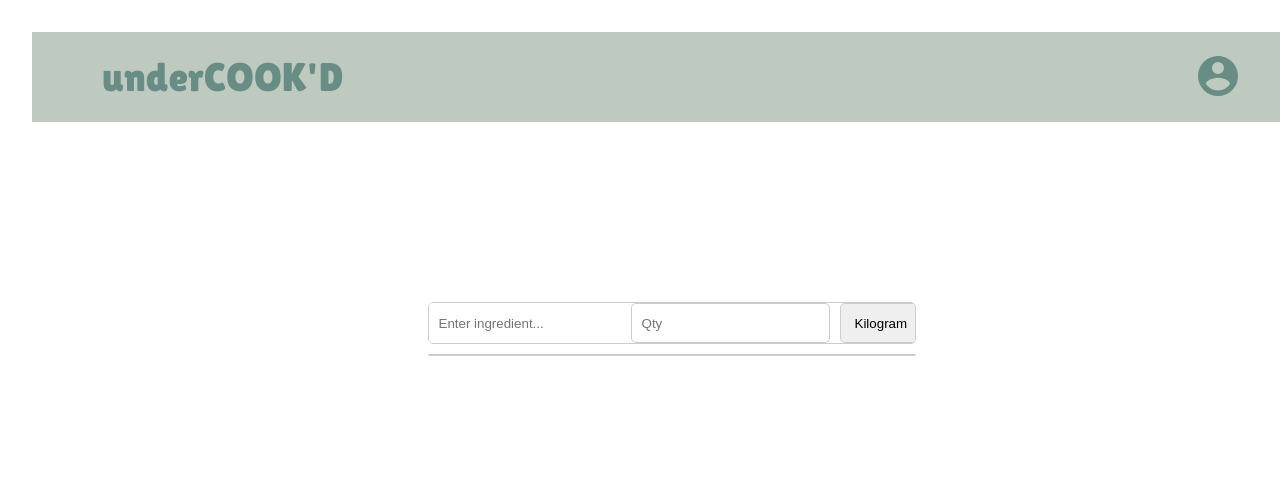
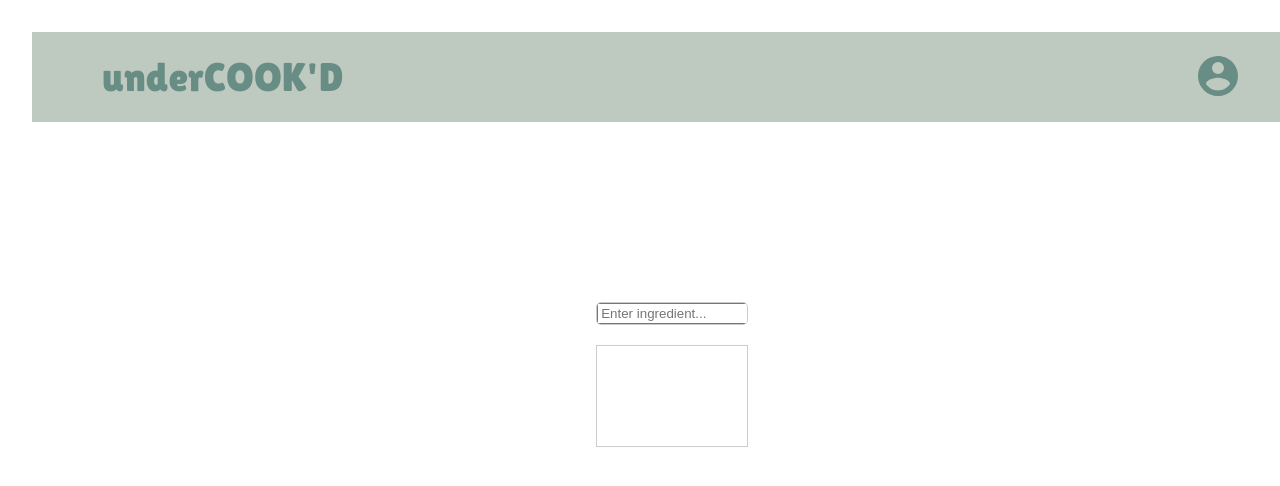
Before and after one commit to KahMeng2/hackitects, a React (Vite) app in the folder client/: page / in a window 1280 px wide. Shown: the top 486 px of the page. Built offline with nearby package versions, Linux system fonts and the light colour scheme; a web font is replaced by a local one.

Commit message:
added code on dynamic search

```diff
--- a/client/src/App.css
+++ b/client/src/App.css
@@ -51,3 +51,8 @@
   align-items: center;
   min-width: 200px;
 }
+
+
+body {
+  color: black; /* Changes font color to black */
+}
--- a/client/src/App.jsx
+++ b/client/src/App.jsx
@@ -1,5 +1,5 @@
 import "./App.css";
-import SearchBar_test from './component/SearchBar_test';
+import Test from './component/SearchBar_test';
 import React from 'react';
 
 import {
@@ -73,14 +73,12 @@ const router = createBrowserRouter([
 ]);
 
 function App() {
-  const [results, setResults] = useState([]);
   return (
     <div className="App">
       <RouterProvider router={router} />
 
       <div className='search-bar-container'>
-        <SearchBar_test setResults={setResults} />
-        <SearchResultList results={results} />
+        <Test setResults />
       </div>
 
 
--- a/client/src/component/SearchBar_test.css
+++ b/client/src/component/SearchBar_test.css
@@ -16,6 +16,7 @@
 
   .search-input {
     flex-grow: 1;
+    color: black;
     padding: 10px;
     border: none;
     outline: none;
@@ -32,7 +33,7 @@
 
   /* Additional styling to remove the gap between buttons */
   .search-button {
-    border-right: 1px solid white;
+    border-right: 1px solid rgba(8, 8, 8, 0.839);
   }
 
   .results-container {
@@ -66,3 +67,30 @@
 .unit-select {
   cursor: pointer;
 }
+
+.selected-items-container {
+    margin-top: 20px;
+    border: 1px solid #ccc;
+    width: 80%;
+    max-width: 800px;
+    height: 100px; /* Fixed height */
+    overflow-y: auto; /* Make it scrollable */
+  }
+
+  .selected-item {
+    padding: 10px;
+    border-bottom: 1px solid #eee;
+  }
+
+  .selected-item:last-child {
+    border-bottom: none;
+  }
+
+  .search-container, .results-container, .selected-items-container {
+    color: black; /* Ensures text within these containers is black */
+  }
+
+  /* If you have specific elements you want to target, you can add more specific rules */
+  .search-input, .result-item, .selected-item {
+    color: black; /* Example of setting text color for specific elements */
+  }
--- a/client/src/component/SearchBar_test.jsx
+++ b/client/src/component/SearchBar_test.jsx
@@ -1,75 +1,108 @@
 import React, { useState, useEffect } from 'react';
-import './SearchBar_test.css'; // Make sure this is correctly imported
+import "./SearchBar_test.css"
+import { json } from 'react-router-dom';
+import { SearchResultList } from './SearchResultList';
+//import { FaSearch } from "react-icons/fa";
 
-const SearchBar_test = () => {
+//onSearch function: enter(input changes) -> search
+//https://hitchhikers.yext.com/docs/search/searchbar-react-component/
+
+const Test = () => {
     const [searchTerm, setSearchTerm] = useState('');
     const [quantity, setQuantity] = useState('');
     const [unit, setUnit] = useState('kg'); // Default unit
     const [searchResults, setSearchResults] = useState([]);
+    const [selectedItems, setSelectedItems] = useState([]);
 
-  const fetchSearchResults = (query, quantity, unit) => {
-    // Simulate an API call with the query, quantity, and unit
-    return new Promise((resolve) => {
-      setTimeout(() => {
-        resolve([
-          `${quantity} ${unit} of ${query} found`,
-          `${quantity} ${unit} of ${query} available`,
-          `${quantity} ${unit} of ${query} in stock`,
-        ]);
-      }, 500);
-    });
+    const mockData = [
+        'beef',
+        'beef mince',
+        'beef stock',
+        'chicken',
+        'chicken breasts',
+        'pork',
+        'pork ribs'
+      ];
+
+    const handleSearchChange = async (e) => {
+      const query = e.target.value;
+      setSearchTerm(query);
+      console.log(query)
+      try {
+        const response = await fetch(`/api/ingredients/autocomplete?name=${query}`);
+        const data = await response.json();
+        console.log(data)
+        setSearchResults(data);
+      } catch (error) {
+        console.error('Error fetching autocomplete suggestions:', error);
+      }
     };
 
-  useEffect(() => {
-    if (searchTerm && quantity && unit) {
-      fetchSearchResults(searchTerm, quantity, unit).then((results) => {
-        setSearchResults(results);
-      });
-    } else {
-      setSearchResults([]);
-    }
-  }, [searchTerm, quantity, unit]);
+    const handleSelectItem = (item) => {
+        setSelectedItems((prevItems) => [...prevItems, item]);
+        setSearchTerm("")
+        setSearchResults([])
+    };
+
+    const handleRemoveItem = (itemToRemove) => {
+        setSelectedItems((prevItems) => prevItems.filter(item => item !== itemToRemove));
+    };
+
+    ///const fetchSearchResults = (query, quantity, unit) => {
+      // Simulate an API call with the query, quantity, and unit
+      //return new Promise((resolve) => {
+        //setTimeout(() => {
+          //resolve([
+            //`${quantity} ${unit} of ${query} found`,
+            //`${quantity} ${unit} of ${query} available`,
+            //`${quantity} ${unit} of ${query} in stock`,
+          //]);
+        //}, 500);
+      //});
+    //};
+
+    //useEffect(() => {
+      //if (searchTerm) {
+        //setSearchResults(["",'',''])
+        //console.log()
+
+      //} else {
+        //setSearchResults([]);
+      //}
+    //}, [searchTerm, quantity, unit]);
 
     return (
       <div className="search-container">
         <div className="search-box">
           <input
             type="text"
-          className="search-input"
+            className="results"
             placeholder="Enter ingredient..."
             value={searchTerm}
-          onChange={(e) => setSearchTerm(e.target.value)}
+            //onChange={(e) => setSearchTerm(e.target.value)}
+            onChange={handleSearchChange}
           />
-        <input
-          type="number"
-          className="quantity-input"
-          placeholder="Qty"
-          value={quantity}
-          onChange={(e) => setQuantity(e.target.value)}
-          min="1"
-        />
-        <select
-          className="unit-select"
-          value={unit}
-          onChange={(e) => setUnit(e.target.value)}
-        >
-          <option value="kg">Kilogram</option>
-          <option value="g">Gram</option>
-          <option value="mg">Milligram</option>
-          <option value="l">Litre</option>
-          <option value="ml">Millilitre</option>
-        </select>
-        <button className="search-button" onClick={() => console.log('Search button clicked')}>
-          Search
-        </button>
         </div>
+        {searchResults.length > 0 && (
           <div className="results-container">
             {searchResults.map((result, index) => (
-          <div key={index} className="result-item">{result}</div>
+              <div key={index} className="result-item" onClick={() => handleSelectItem(result)}>
+                {result}
+              </div>
             ))}
           </div>
+        )}
+        <div className="selected-items-container">
+          {selectedItems.length > 0 && selectedItems.map((item, index) => (
+            <div key={index} className="selected-item" onClick={() => handleRemoveItem(item)}>
+              {item}
+            </div>
+          ))}
+        </div>
+
+
       </div>
     );
   };
 
-export default SearchBar_test;
+export default Test
--- a/client/src/component/SearchResultList.jsx
+++ b/client/src/component/SearchResultList.jsx
@@ -1,14 +1,12 @@
 import React from "react";
 
 import "./SearchResultList.css";
-import { SearchResult } from "./SearchResult";
 
 export const SearchResultList = ({ results }) => {
     return (
         <div className="results-list">
-        {results.map((result, id) => {
-            return <SearchResult results={result} key={id} />;
-        })}
+            <a>Hello there</a>
         </div>
+
     );
 };
```
Lines whose indentation alone changed are shown as unchanged.
